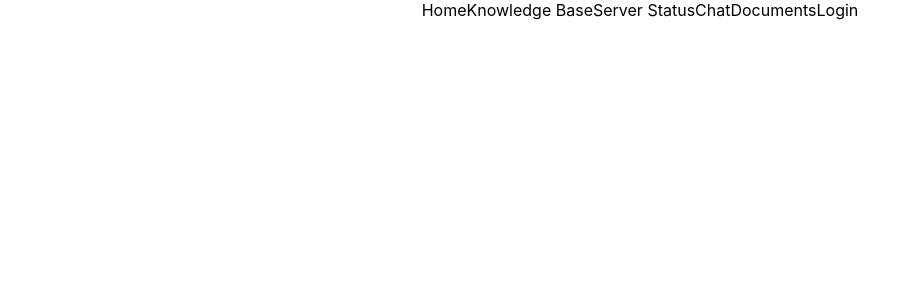
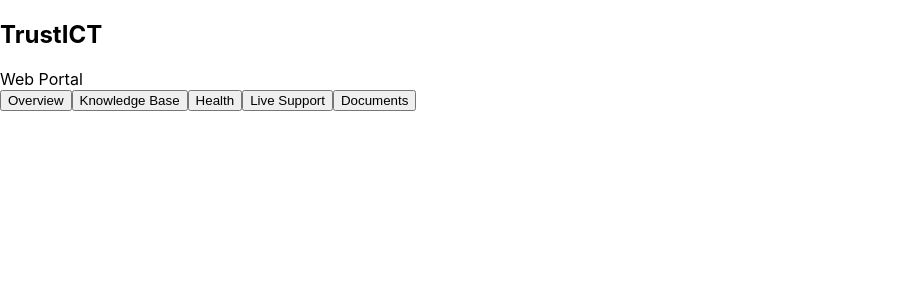
Before and after one commit to DougMDev/TrustICT-Portal, a React (Create React App) app in the folder client/: page / in a window 1280 px wide. Shown: the top 300 px of the page, without its empty margins (0-920 px from the left). Built offline with nearby package versions, Linux system fonts and the light colour scheme.

Commit message:
Restructure React Files

```diff
--- a/client/src/App.css
+++ b/client/src/App.css
@@ -1,38 +1,5 @@
-.App {
-  text-align: center;
+.dashboard {
+  display: flex;
+  width: 100%;
+  height: 100vh;
 }
-
-.App-logo {
-  height: 40vmin;
-  pointer-events: none;
-}
-
-@media (prefers-reduced-motion: no-preference) {
-  .App-logo {
-    animation: App-logo-spin infinite 20s linear;
-  }
-}
-
-.App-header {
-  background-color: #282c34;
-  min-height: 100vh;
-  display: flex;
-  flex-direction: column;
-  align-items: center;
-  justify-content: center;
-  font-size: calc(10px + 2vmin);
-  color: white;
-}
-
-.App-link {
-  color: #61dafb;
-}
-
-@keyframes App-logo-spin {
-  from {
-    transform: rotate(0deg);
-  }
-  to {
-    transform: rotate(360deg);
-  }
-}
--- a/client/src/App.js
+++ b/client/src/App.js
@@ -1,12 +1,17 @@
+import React, { Component } from "react";
 import "./App.css";
 import Navbar from "./components/ui/Navbar";
+import Content from "./components/ui/Content";
 
-function App() {
-  return (
-    <div className="App">
-      <Navbar />
-    </div>
-  );
+class App extends Component {
+  render() {
+    return (
+      <div className="dashboard">
+        <Navbar />
+        <Content />
+      </div>
+    );
+  }
 }
 
 export default App;
--- /dev/null
+++ b/client/src/components/ui/Content.jsx
@@ -0,0 +1,13 @@
+import React, { Component } from "react";
+
+class Content extends Component {
+  render() {
+    return (
+      <div>
+        <h2></h2>
+      </div>
+    );
+  }
+}
+
+export default Content;
--- a/client/src/components/ui/Navbar.jsx
+++ b/client/src/components/ui/Navbar.jsx
@@ -1,34 +1,33 @@
-import React, { useState } from "react";
+import React, { Component } from "react";
 
-export default function Navbar() {
-  const [currentPage, setCurrentPage] = useState("Home");
+class Navbar extends Component {
+  constructor(props) {
+    super(props);
 
-  function pageHandler(e) {
-    // console.log(typeof e.target.id); String
-    setCurrentPage(e.target.id);
-    console.log(currentPage);
+    this.state = { currentPage: "Overview" };
+
+    this.handleClick = this.handleClick.bind(this);
   }
+  handleClick() {
+    this.setState({ currentPage: "Test Page" });
+  }
+  render() {
+    return (
+      <div>
+        <div className="branding">
+          <h2>TrustICT</h2>
+          <span>Web Portal</span>
+        </div>
+        <div className="navlink">
+          <button onClick={this.handleClick}>Overview</button>
+          <button onClick={this.handleClick}>Knowledge Base</button>
+          <button onClick={this.handleClick}>Health</button>
+          <button onClick={this.handleClick}>Live Support</button>
+          <button onClick={this.handleClick}>Documents</button>
+        </div>
+      </div>
+    );
+  }
+}
 
-  return (
-    <div>
-      <a onClick={pageHandler} id="Home">
-        Home
-      </a>
-      <a onClick={pageHandler} id="KnowledgeBase">
-        Knowledge Base
-      </a>
-      <a onClick={pageHandler} id="ServerStatus">
-        Server Status
-      </a>
-      <a onClick={pageHandler} id="Chat">
-        Chat
-      </a>
-      <a onClick={pageHandler} id="Documents">
-        Documents
-      </a>
-      <a onClick={pageHandler} id="Login">
-        Login
-      </a>
-    </div>
-  );
-}
+export default Navbar;
```
